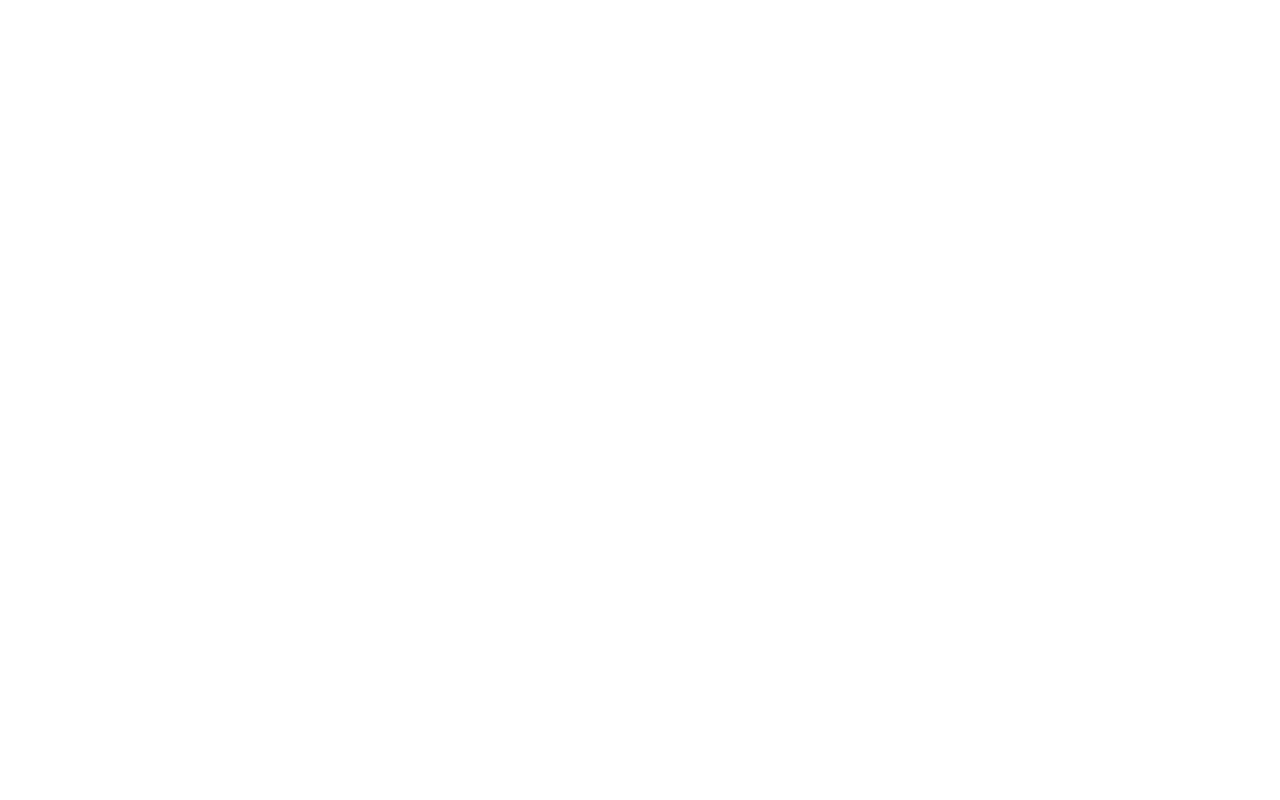
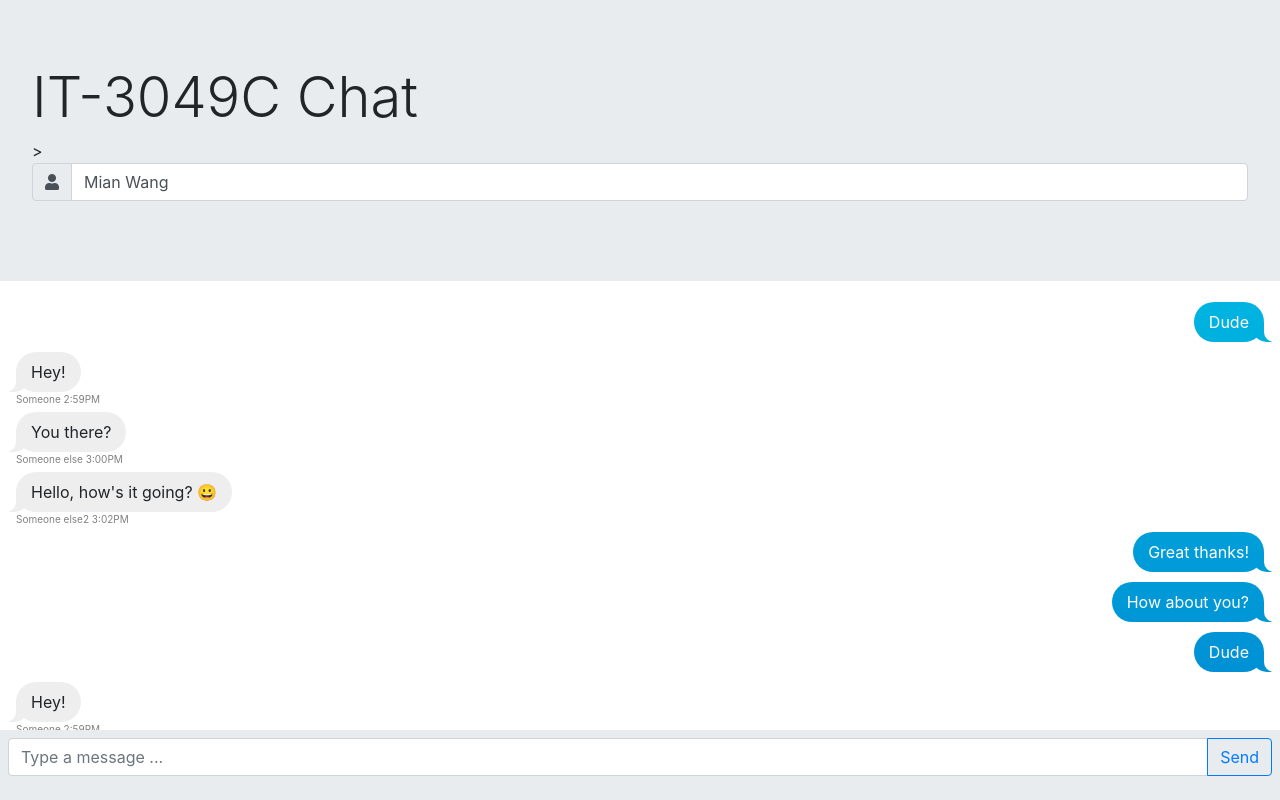
Before and after one commit to wangm7/IT3049C_4_chatting-application-wangm7, a website: page index.html in a window 1280 px wide. Drawn offline with Linux system fonts and the light colour scheme.

Commit message:
Layout Instructions
Setup
Header/Jumbotron
Application Chat input
Chat messages section
Styling the chat messages 👩‍🎨 🎨

```diff
--- a/index.html
+++ b/index.html
@@ -15,15 +15,166 @@
 
     <body>
         <header>
+            <div class="jumbotron">
+                <h1 class="display-4">IT-3049C Chat</h1>  <!--setting tittle-->>
 
+                <div class="input-group mb-3"> <!---->
+                    <div class="input-group-prepend">
+                        <span class="input-group-text">
+                            <i class="fas fa-user"></i>
+                        </span>
+                    </div>
+                    <input id="myName" type="text" class="form-control" placeholder="Name" value="Mian Wang">
+                </div>
+            </div>
         </header>
 
         <div id="chat">
+            <div class="mine messages">
+                <div class="message">
+                    Dude
+                </div>
+            </div>
+            <div class="yours messages">
+                <div class="message">
+                    Hey!
+                </div>
+                <div class="sender-info">
+                    Someone 2:59PM
+                </div>
+            </div>
 
+            <div class="yours messages">
+                <div class="message">
+                    You there?
+                </div>
+                <div class="sender-info">
+                    Someone else 3:00PM
+                </div>
+            </div>
+
+            <div class="yours messages">
+                <div class="message">
+                    Hello, how's it going? 😀
+                </div>
+                <div class="sender-info">
+                    Someone else2 3:02PM
+                </div>
+            </div>
+
+            <div class="mine messages">
+                <div class="message">
+                    Great thanks!
+                </div>
+            </div>
+
+            <div class="mine messages">
+                <div class="message">
+                    How about you?
+                </div>
+            </div>
+            <div class="mine messages">
+                <div class="message">
+                    Dude
+                </div>
+            </div>
+            <div class="yours messages">
+                <div class="message">
+                    Hey!
+                </div>
+                <div class="sender-info">
+                    Someone 2:59PM
+                </div>
+            </div>
+
+            <div class="yours messages">
+                <div class="message">
+                    You there?
+                </div>
+                <div class="sender-info">
+                    Someone else 3:00PM
+                </div>
+            </div>
+
+            <div class="yours messages">
+                <div class="message">
+                    Hello, how's it going? 😀
+                </div>
+                <div class="sender-info">
+                    Someone else2 3:02PM
+                </div>
+            </div>
+
+            <div class="mine messages">
+                <div class="message">
+                    Great thanks!
+                </div>
+            </div>
+
+            <div class="mine messages">
+                <div class="message">
+                    How about you?
+                </div>
+            </div>
+            <div class="mine messages">
+                <div class="message">
+                    Dude
+                </div>
+            </div>
+            <div class="yours messages">
+                <div class="message">
+                    Hey!
+                </div>
+                <div class="sender-info">
+                    Someone 2:59PM
+                </div>
+            </div>
+
+            <div class="yours messages">
+                <div class="message">
+                    You there?
+                </div>
+                <div class="sender-info">
+                    Someone else 3:00PM
+                </div>
+            </div>
+
+            <div class="yours messages">
+                <div class="message">
+                    Hello, how's it going? 😀
+                </div>
+                <div class="sender-info">
+                    Someone else2 3:02PM
+                </div>
+            </div>
+
+            <div class="mine messages">
+                <div class="message">
+                    Great thanks!
+                </div>
+            </div>
+
+            <div class="mine messages">
+                <div class="message">
+                    How about you?
+                </div>
+            </div>
         </div>
 
         <footer>
-
+            <div id="chatbar" class="input-group mb-3">
+                <input
+                    type="text"
+                    id="myMessage"
+                    class="form-control"
+                    placeholder="Type a message ...">
+                <div class="input-group-append">
+                    <button
+                        class="btn btn-outline-primary"
+                        id="sendButton"
+                        type="button">Send</button>
+                </div>
+            </div>
         </footer>
         <!-- Our own Scripts -->
         <script src="resources/js/index.js"></script>
--- a/resources/css/styles.css
+++ b/resources/css/styles.css
@@ -0,0 +1,122 @@
+body,
+ html {
+     height: 100vh;
+     overflow: hidden;
+     margin: 0;
+     padding: 0;
+ }
+
+ body {
+     display: flex;
+     flex-direction: column;
+ }
+
+ header,
+     footer {
+     background: #e9ecef;
+ }
+
+ .jumbotron {
+     margin-bottom:0;
+ }
+
+ footer {
+     padding: 0.5rem
+ }
+
+ #chat {
+     flex: 1 0 auto;
+     height: 0;
+     overflow-y: auto;
+     padding: 1rem;
+ }
+
+ .sender-info {
+  font-size: 10px;
+  margin-top: -5px;
+  color:grey;
+}
+
+.messages {
+  display: flex;
+  flex-direction: column;
+}
+
+.message {
+  border-radius: 20px;
+  padding: 8px 15px;
+  margin-top: 5px;
+  margin-bottom: 5px;
+  display: inline-block;
+}
+
+.yours {
+  align-items: flex-start;
+}
+
+.yours .message {
+  margin-right: 25%;
+  background-color: #eee;
+  position: relative;
+}
+
+.yours .message:before {
+  content: "";
+  position: absolute;
+  z-index: 0;
+  bottom: 0;
+  left: -7px;
+  height: 20px;
+  width: 20px;
+  background: #eee;
+  border-bottom-right-radius: 15px;
+}
+
+.yours .message:after {
+  content: "";
+  position: absolute;
+  z-index: 1;
+  bottom: 0;
+  left: -10px;
+  width: 10px;
+  height: 20px;
+  background: white;
+  border-bottom-right-radius: 10px;
+}
+
+.mine {
+  align-items: flex-end;
+}
+
+.mine .message {
+  color: white;
+  margin-left: 25%;
+  background: linear-gradient(to bottom, #00D0EA 0%, #0085D1 100%);
+  background-attachment: fixed;
+  position: relative;
+}
+
+.mine .message:before {
+  content: "";
+  position: absolute;
+  z-index: 0;
+  bottom: 0;
+  right: -8px;
+  height: 20px;
+  width: 20px;
+  background: linear-gradient(to bottom, #00D0EA 0%, #0085D1 100%);
+  background-attachment: fixed;
+  border-bottom-left-radius: 15px;
+}
+
+.mine .message:after {
+  content: "";
+  position: absolute;
+  z-index: 1;
+  bottom: 0;
+  right: -10px;
+  width: 10px;
+  height: 20px;
+  background: white;
+  border-bottom-left-radius: 10px;
+}
--- a/resources/js/index.js
+++ b/resources/js/index.js
@@ -0,0 +1,4 @@
+const nameInput = document.getElementById("myName");
+const myMessage = document.getElementById("myMessage");
+const sendButton = document.getElementById("sendButton");
+const chatBox = document.getElementById("chat");
```
